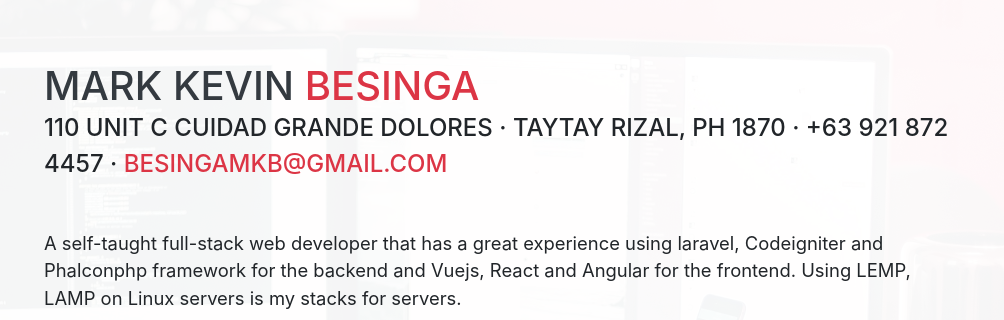
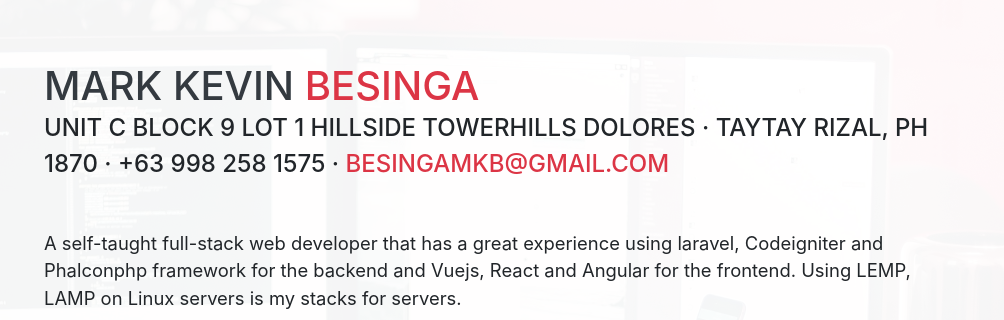
Before and after one commit to besingamkb/besingamkb.github.io, a website with bundled scripts: page index.html in a window 1280 px wide. Shown: the part 161-481 px from the top of the page, 276-1280 px from the left. Built offline with nearby package versions, Linux system fonts and the light colour scheme; a web font is replaced by a local one.

Commit message:
changes address and contact #

```diff
--- a/index.html
+++ b/index.html
@@ -119,7 +119,7 @@
         <h1 class="mb-0">Mark Kevin
           <span class="text-danger">Besinga</span>
         </h1>
-        <div class="subheading mb-5">110 Unit C Cuidad Grande Dolores · Taytay Rizal, PH 1870 · +63 921 872 4457 ·
+        <div class="subheading mb-5">Unit C Block 9 Lot 1 Hillside Towerhills Dolores · Taytay Rizal, PH 1870 · +63 998 258 1575 ·
           <a href="mailto:besingamkb@gmail.com" class="text-danger">besingamkb@gmail.com</a>
         </div>
         <p class="lead mb-5">A self-taught full-stack web developer that has a great experience using laravel, Codeigniter and Phalconphp framework for the backend and Vuejs, React and Angular for the frontend. Using LEMP, LAMP on Linux servers is my stacks for servers.</p>
```
